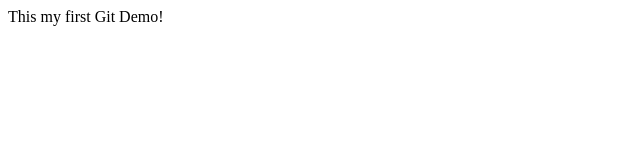
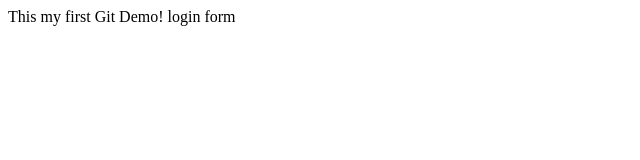
Before and after one commit to BB-Simon/gitdemosample, a plain HTML site: page index.html in a window 1280 px wide. Shown: the full height of the page, 0-640 px from the left. Drawn offline with Linux system fonts and the light colour scheme.

Commit message:
login form

```diff
--- /dev/null
+++ b/dir2/app2.js
@@ -0,0 +1 @@
+console.log("hello");
--- a/index.html
+++ b/index.html
@@ -7,6 +7,6 @@
     <title>Get Demo</title>
   </head>
   <body>
-    This my first Git Demo!
+    This my first Git Demo! login form
   </body>
 </html>
```
Also changed, not shown: login.html (added, +1 -0 lines), log.txt (added).
